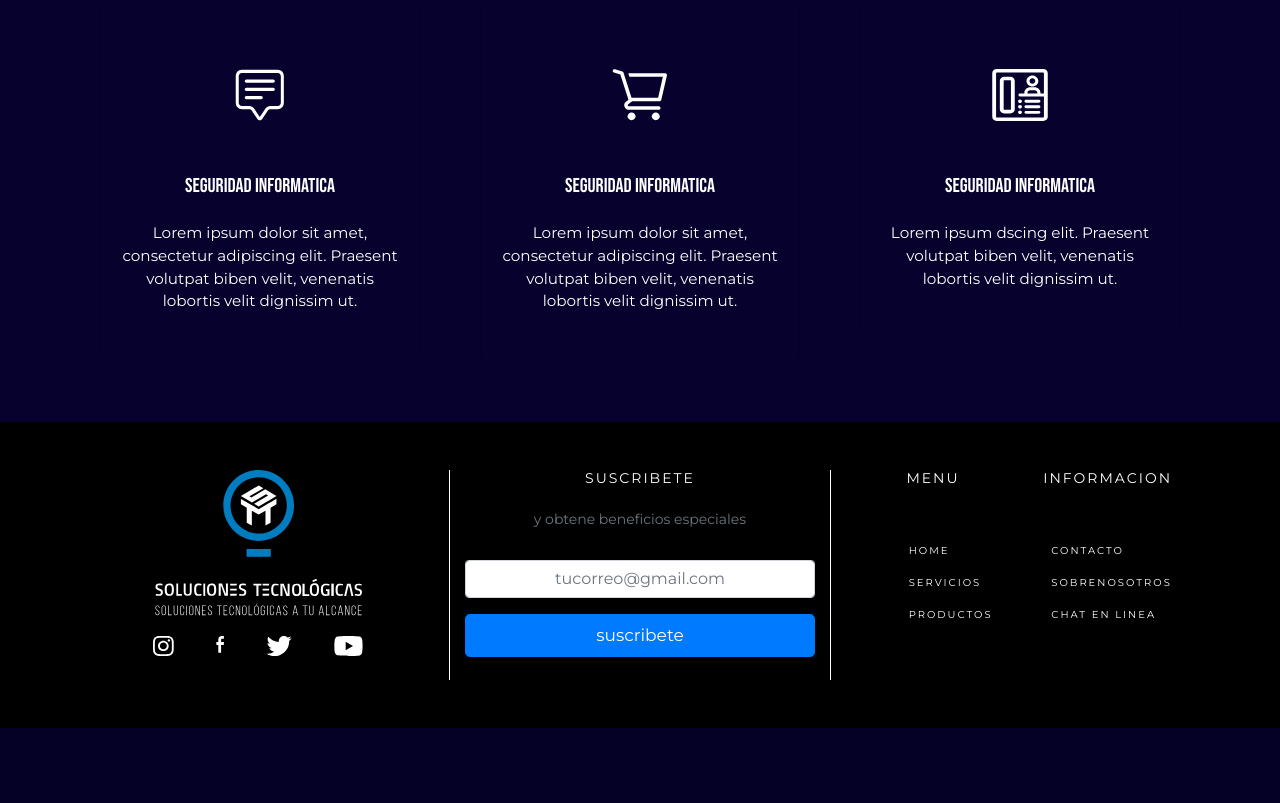
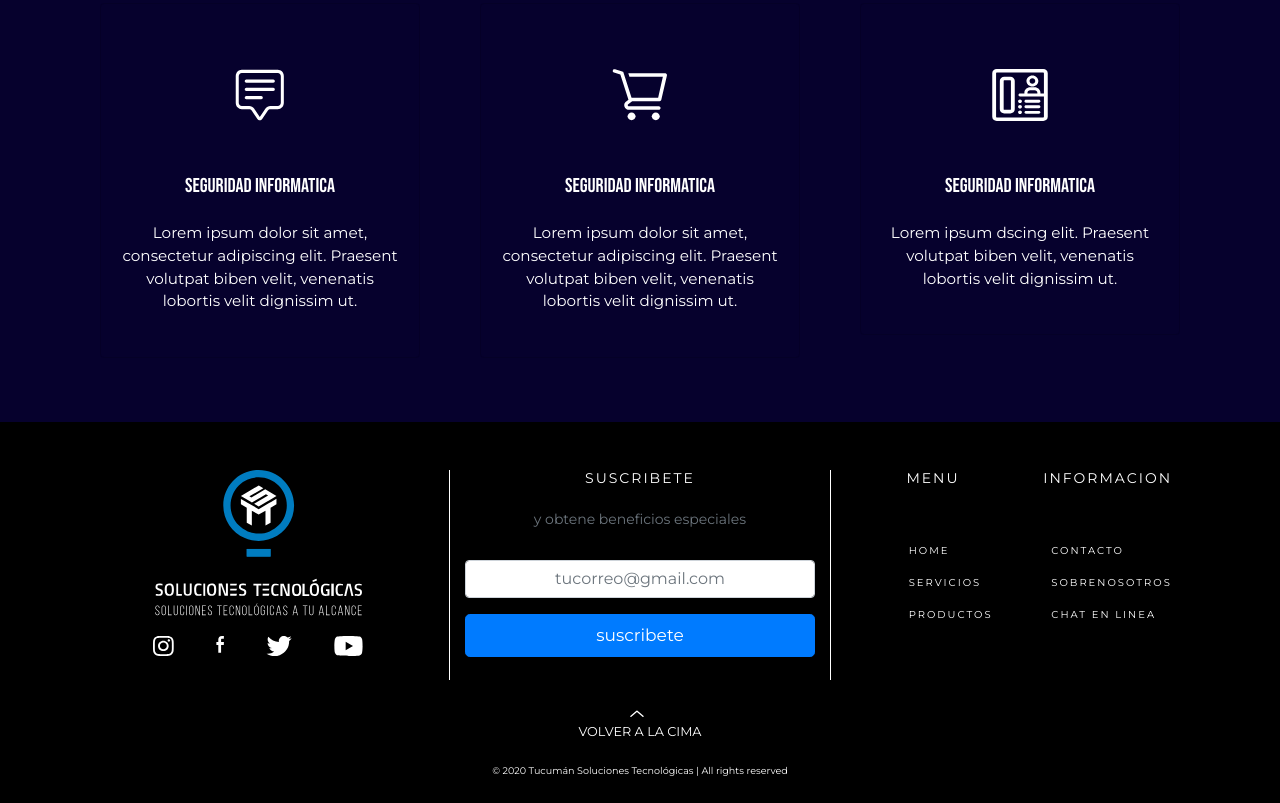
Before and after one commit to gabrielfmendoza/tst, a website: page index.html in a window 1280 px wide. Shown: the part 2004-2807 px from the top of the page. Before the commit the page ends 2732 px from the top, so only its background shows below. Drawn offline with nearby package versions, Linux system fonts and the light colour scheme.

Commit message:
home version 1.0.1

```diff
--- a/index.html
+++ b/index.html
@@ -14,6 +14,7 @@
     <link rel="stylesheet" href="./src/style.css">
   </head>
   <body>
+
 
 
 <!--       HEADER                -->
@@ -374,7 +375,7 @@
 
 
 <!--       FOOTER                -->
-    <footer id="footer" class="pb-5 pt-5">
+    <footer id="footer" class="pb-2 pt-5">
       <div class="container">
         <div class="row text-center">
           <div class="col-12 col-md pb-4 pb-md-0">
@@ -419,6 +420,20 @@
            </div>
 
 
+          </div>
+
+        </div>
+
+      </div>
+      <div class="container">
+        <div class="row">
+          <div class="col text-center" id="volver-div" >
+            <a href="#" id="volver-cima">VOLVER A LA CIMA</a>
+          </div>
+        </div>
+        <div class="row">
+          <div class="col">
+            <p id="copyright">© 2020 Tucumán Soluciones Tecnológicas | All rights reserved</p>
           </div>
         </div>
       </div>
--- a/src/style.css
+++ b/src/style.css
@@ -54,7 +54,9 @@ body{
     width: 100%;
     left: 0;
 }
-
+#imagenes-redes{
+    height: 15px!important;
+}
                       /* /HEADER */
 
                       /* SLIDER */
@@ -330,6 +332,10 @@ bottom: 40px;
     font-family: var(--font2);
 
 }
+#footer a:hover{
+    color: #007bff;
+    transition: .3s;;
+}
 #footer-mid{
     border-left: 1px solid white;
     border-right: 1px solid white;
@@ -347,8 +353,9 @@ bottom: 40px;
 }
 #redirecion-footer{
     font-size: 10px;
-    color: darkgray!important;
+    color: darkgray;
 }
+
 #titulo{
     display: block;
     font-size: 15px;
@@ -360,8 +367,35 @@ bottom: 40px;
 #contenido{
     font-size: 18px;
 }
-#imagenes-redes{
-    height: 15px!important;
+#volver-div{
+    margin-top: 40px;
+}
+#volver-cima{
+    font-family: var(--font2);
+    color: white;
+    font-size: .8rem;
+    position: relative;
+
+
+}
+#volver-cima::after{
+    content: url(./img/icon/flecha.svg);
+    transform: rotate(-90deg);
+    position: absolute;
+    top: -20px ;
+    right: 0;
+    left: 0;
+}
+#volver-cima:hover::after{
+    top:-30px;
+    transition: all .2s;
+}
+#copyright{
+    color: white;
+    text-align: center;
+    font-family: var(--font2);
+    font-size: .6rem;
+    margin-top: 20px;
 }
 
                            /* /FOOTER */
```
